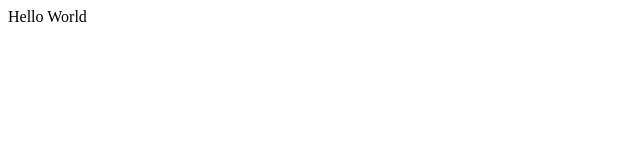
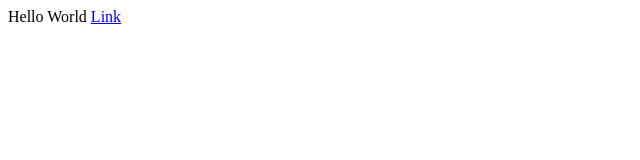
Before and after one commit to scha1/scha1.github.io, a plain HTML site: page index.html in a window 1280 px wide. Shown: the full height of the page, 0-640 px from the left. Drawn offline with Linux system fonts and the light colour scheme.

Commit message:
Update index.html

```diff
--- a/index.html
+++ b/index.html
@@ -27,5 +27,6 @@ branch.link(linkData, function(err, link) {
 </head>
 <body>
 	Hello World
+	<a href="https://kurly.app.link/q0RhaHmKRW?%243p=a_crosstarget_&_affolio&%24aaid={google_aid}&%24idfa={ios_ifa}&~ad_set_id={my_ad}&~ad_set_name={my_adgroup}&~campaign={my_campaign}&~click_id={publisher_ref_id}&~keyword={my_keyword}&~keyword_id={ref}&~placement={my_placement}&~secondary_publisher={my_publisher}&~ad_id=test">Link</Kurly>
 </body>
 </html>
```
